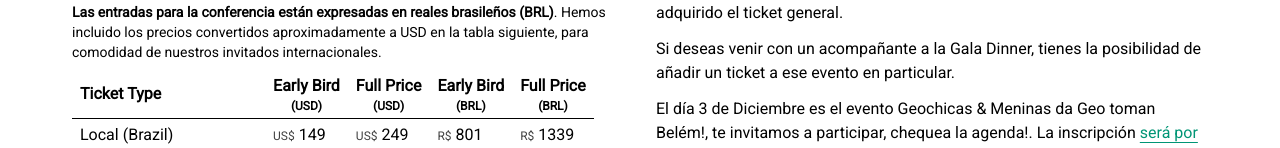
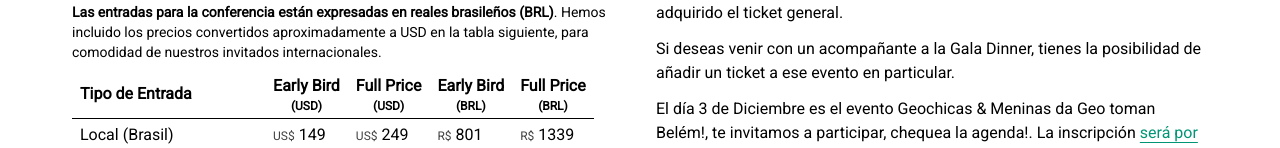
Before and after one commit to FOSS4G-2024-Belem/foss4g-2024-belem.github.io, a Next.js app: page /es/comprar-entrada in a window 1280 px wide. Shown: the part 798-946 px from the top of the page. Built offline with nearby package versions, Linux system fonts and the light colour scheme.

Commit message:
i18n ticketpricestable

```diff
--- a/src/components/TicketPricesTable.tsx
+++ b/src/components/TicketPricesTable.tsx
@@ -1,20 +1,5 @@
 import { LanguageContext } from "@/lib/language";
 import { useContext } from "react";
-
-const i18nEnglish = {
-  "Ticket Type": "Ticket Type",
-  "Workshop": "Workshop",
-  "Local (Brazil)": "Local (Brazil)",
-  "Local (Argentina)": "Local (Argentina)",
-  "Regional": "Regional",
-  "International": "International",
-  "B2B Ticket": "B2B Ticket",
-  "Gala Dinner Extra": "Gala Dinner Extra",
-  "Excursion Belém do Pará": "Excursion Belém do Pará",
-  "Speakers Ticket": "Speakers Ticket",
-  "Early Bird": "Early Bird",
-  "Full Price": "Full Price"
-}
 
 function USD({v} : { v: number} ) {
   return <><div className="text-gray-800 text-xs md:inline-block md:pr-1">US$ </div>{v}</>
@@ -24,9 +9,55 @@ function BRL({v} : { v: number} ) {
   return <><div className="text-gray-800 text-xs md:inline-block md:pr-1">R$ </div>{v}</>
 }
 
-export default function TicketPricesTable({i18n = i18nEnglish} : {i18n: typeof i18nEnglish}) {
+export default function TicketPricesTable() {
   const { language } = useContext(LanguageContext)
 
+  const i18nAll = {
+    "en": {
+      "Ticket Type": "Ticket Type",
+      "Workshop": "Workshop",
+      "Local (Brazil)": "Local (Brazil)",
+      "Local (Argentina)": "Local (Argentina)",
+      "Regional": "Regional",
+      "International": "International",
+      "B2B Ticket": "B2B Ticket",
+      "Gala Dinner Extra": "Gala Dinner Extra",
+      "Excursion Belém do Pará": "Excursion Belém do Pará",
+      "Speakers Ticket": "Speakers Ticket",
+      "Early Bird": "Early Bird",
+      "Full Price": "Full Price"
+    },
+    "es": {
+      "Ticket Type": "Tipo de Entrada",
+      "Workshop": "Workshop",
+      "Local (Brazil)": "Local (Brasil)",
+      "Local (Argentina)": "Local (Argentina)",
+      "Regional": "Regional",
+      "International": "Internacional",
+      "B2B Ticket": "B2B Ticket",
+      "Gala Dinner Extra": "Gala Dinner Extra",
+      "Excursion Belém do Pará": "Excursion Belém do Pará",
+      "Speakers Ticket": "Speakers Ticket",
+      "Early Bird": "Early Bird",
+      "Full Price": "Full Price"
+    },
+    "pt": {
+      "Ticket Type": "Tipo de Ingresso",
+      "Workshop": "Workshop",
+      "Local (Brazil)": "Local (Brasil)",
+      "Local (Argentina)": "Local (Argentina)",
+      "Regional": "Regional",
+      "International": "Internacional",
+      "B2B Ticket": "B2B Ticket",
+      "Gala Dinner Extra": "Gala Dinner Extra",
+      "Excursion Belém do Pará": "Excursion Belém do Pará",
+      "Speakers Ticket": "Speakers Ticket",
+      "Early Bird": "Early Bird",
+      "Full Price": "Full Price"
+    },
+  }
+
+  const i18n = i18nAll[language as "en"| "es" | "pt"];
 
   return <table className="border-collapse border-spacing-x-2">
     <thead>
```
